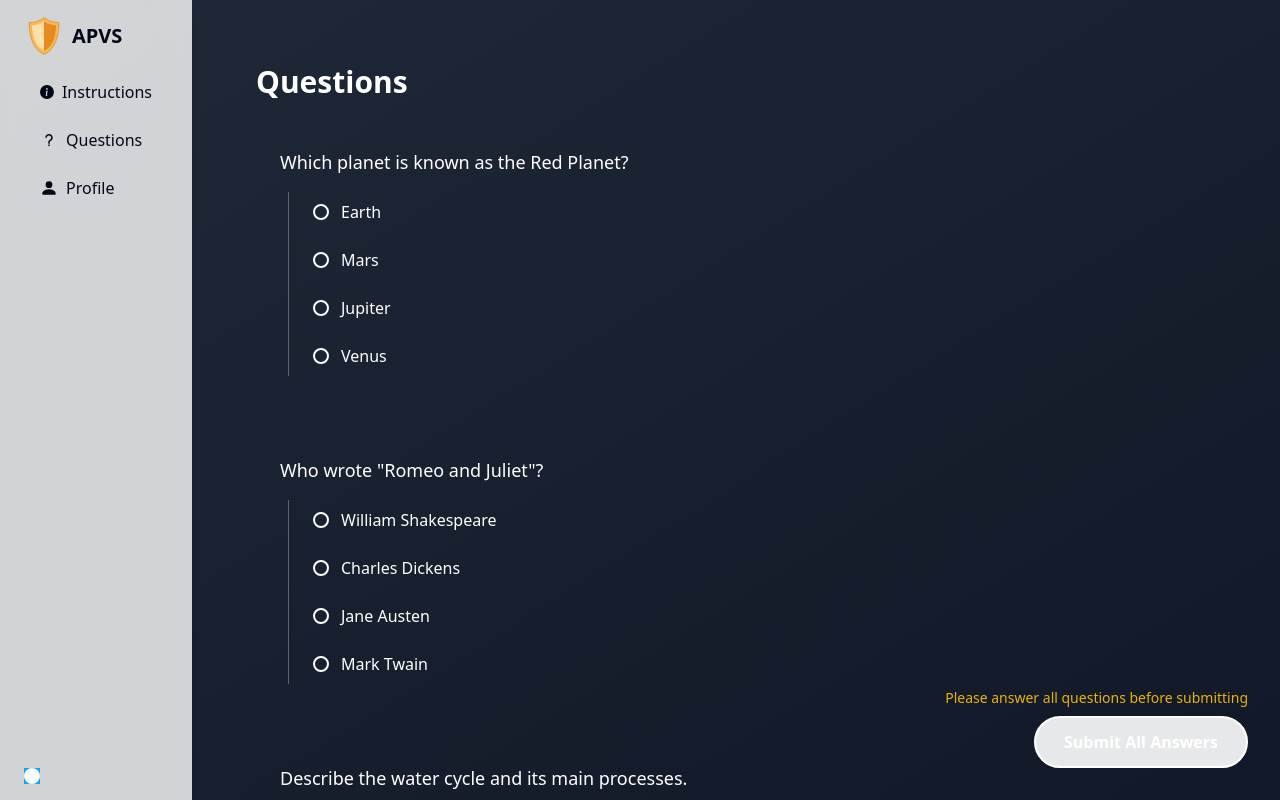
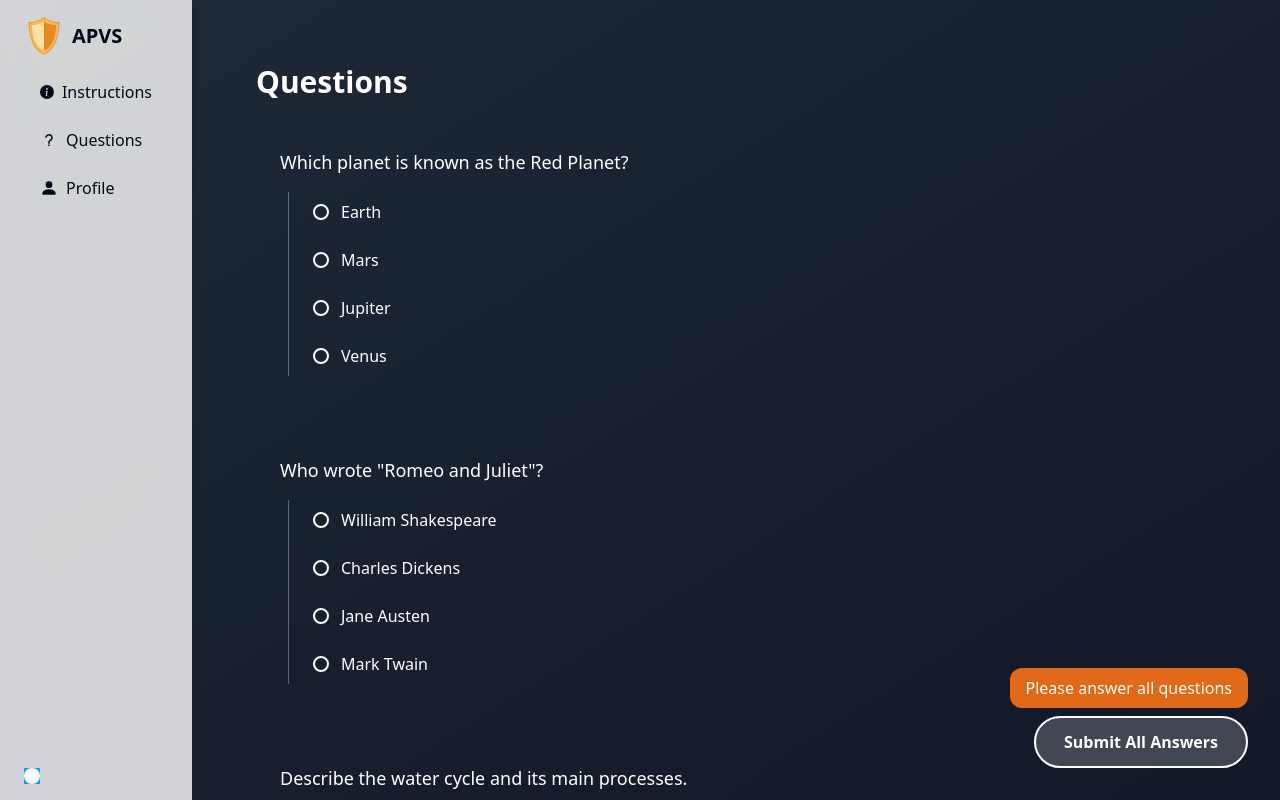
Before and after one commit to APVS-BRO/TRACK1, a Next.js app: page /questions in a window 1280 px wide. Both pictures are taken after typing "Sample", "Sample", "Sample", "Sample", "Sample" into the empty fields and a click on the button "Submit All Answers". Built offline with nearby package versions, Linux system fonts and the light colour scheme; no server answers.

Commit message:
style: new look for warnings

```diff
--- a/app/(protected)/questions/page.tsx
+++ b/app/(protected)/questions/page.tsx
@@ -105,18 +105,18 @@ export default function Page() {
 
             <div className='fixed bottom-8 right-8 flex flex-col items-end gap-2'>
                 {attempted && !isAllAnswered() && (
-                    <div className='text-yellow-500 font-medium text-sm'>
-                        Please answer all questions before submitting
+                    <div className="bg-orange-500/90 text-white px-4 py-2 rounded-xl font-medium animate-in slide-in-from-bottom-4">
+                       Please answer all questions
                     </div>
                 )}
                 {showPasteWarning && (
-                    <div className="bg-red-500/90 text-black px-4 py-3 rounded-lg font-medium animate-in slide-in-from-bottom-4">
+                    <div className="bg-red-500/90 text-white px-4 py-2 rounded-xl font-medium animate-in slide-in-from-bottom-4">
                         Pasting is not allowed!
                     </div>
                 )}
                 <button
                     onClick={handleSubmitAll}
-                    className={`text-[#1D2735] bg-white/90 font-bold py-3 px-7 rounded-full transform transition-all duration-200 border-2 ${isAllAnswered() ? 'hover:scale-105 border-transparent' : 'bg-white/20 backdrop-blur-lg text-white border-white cursor-not-allowed'}`}
+                    className={`text-[#1D2735] font-bold py-3 px-7 rounded-full transform transition-all duration-200 border-2 ${isAllAnswered() ? 'bg-white/90 hover:scale-105 border-transparent' : 'bg-white/20 backdrop-blur-lg text-white border-white cursor-not-allowed'}`}
                 >
                     Submit All Answers
                 </button>
```
